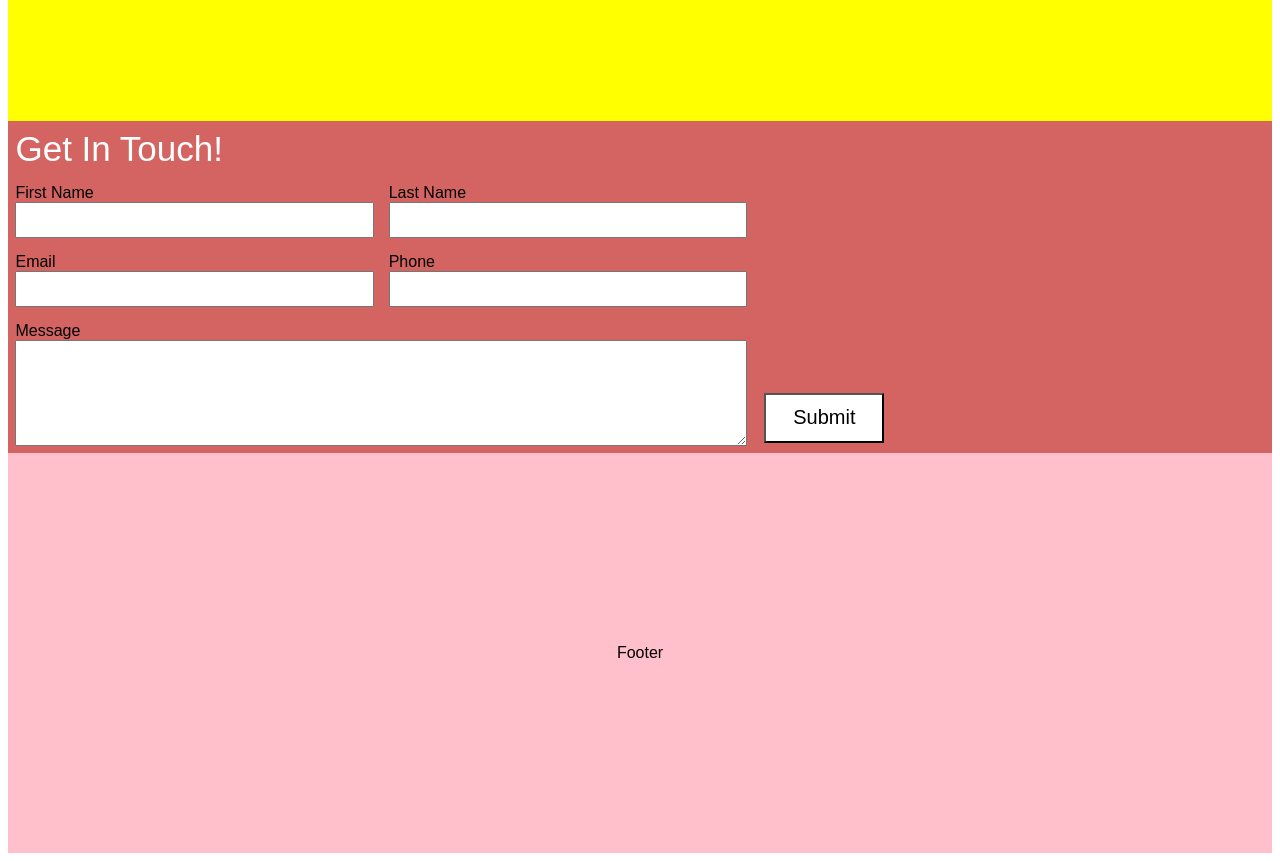
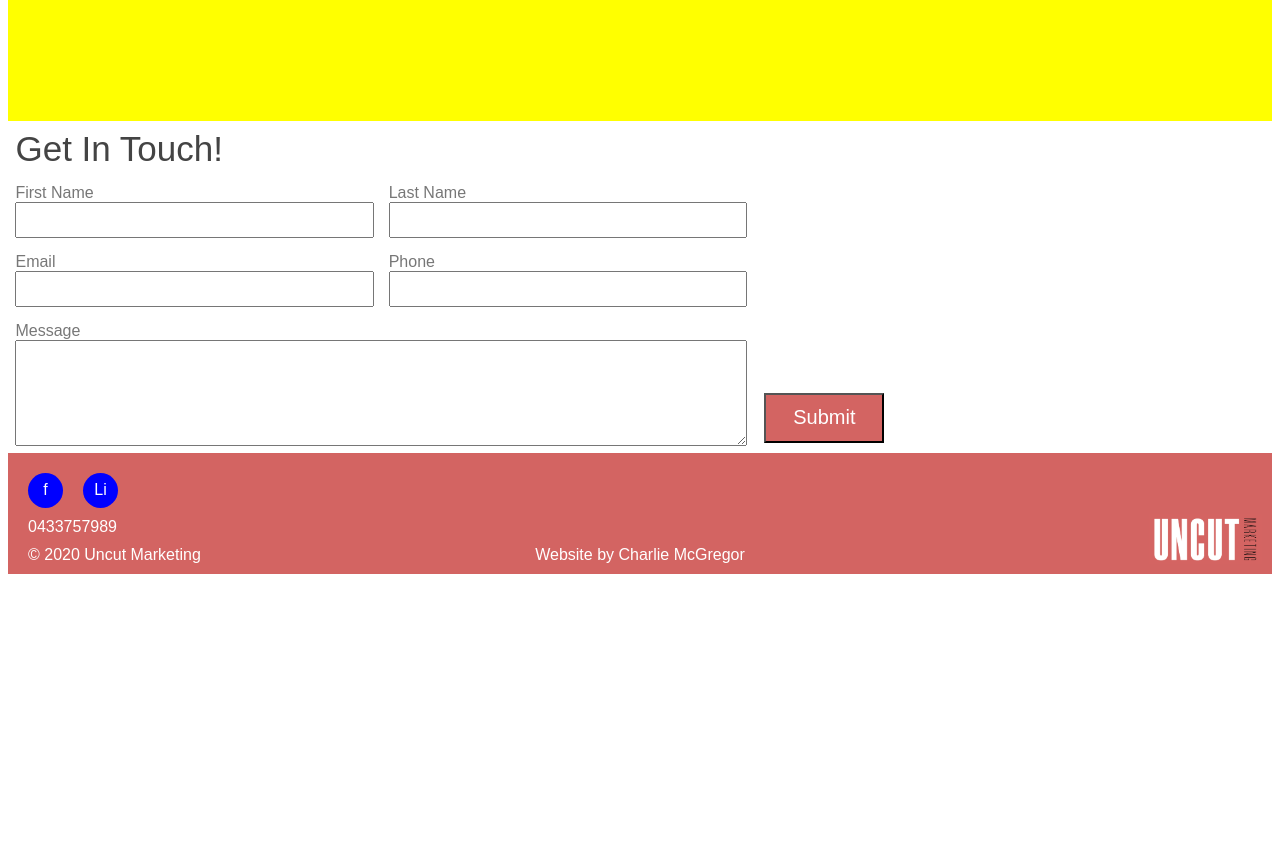
Before and after one commit to charliemcg/DigitalMarketing, a React (Create React App) app: page / in a window 1280 px wide. Shown: the part 2280-3141 px from the top of the page. After the commit the page ends 2862 px from the top, so only its background shows below. Built offline with nearby package versions, Linux system fonts and the light colour scheme.

Commit message:
Added the footer

```diff
--- a/src/App.js
+++ b/src/App.js
@@ -6,7 +6,7 @@ import Services from "./Components/Services/";
 import CaseStudies from "./Components/CaseStudies";
 import Testimonials from "./Components/Testimonials";
 import Contact from "./Components/Contact/";
-import Footer from "./Components/Footer";
+import Footer from "./Components/Footer/";
 
 function App() {
   return (
--- a/src/Components/Contact/styles.css
+++ b/src/Components/Contact/styles.css
@@ -1,5 +1,5 @@
 #contact-wrapper {
-  background-color: #d36462;
+  background: #fff;
   display: -webkit-box;
   display: -ms-flexbox;
   display: flex;
@@ -12,7 +12,7 @@
 }
 
 #contact-title-wrapper {
-  color: #fff;
+  color: #444;
   margin: 1%;
   font-size: 35px;
 }
@@ -29,6 +29,7 @@
       -ms-flex-direction: column;
           flex-direction: column;
   margin: 1%;
+  color: #777;
 }
 
 #contact-input {
@@ -65,6 +66,7 @@
   height: 50px;
   width: 120px;
   font-size: 20px;
-  background: #fff;
+  background: #d36462;
+  color: #fff;
 }
 /*# sourceMappingURL=styles.css.map */
--- a/src/Components/Contact/styles.scss
+++ b/src/Components/Contact/styles.scss
@@ -1,14 +1,15 @@
 @import "../../colors.scss";
 
 #contact-wrapper {
-  background-color: $mainColor;
+  // background-color: $mainColor;
+  background: $white;
   display: flex;
 }
 #contact-form-wrapper {
   flex: 3;
 }
 #contact-title-wrapper {
-  color: $white;
+  color: $fontDarkGrey;
   margin: 1%;
   font-size: 35px;
 }
@@ -17,6 +18,7 @@
   display: flex;
   flex-direction: column;
   margin: 1%;
+  color: $fontLightGrey;
 }
 #contact-input {
   height: 30px;
@@ -40,5 +42,6 @@
   height: 50px;
   width: 120px;
   font-size: 20px;
-  background: $white;
+  background: $mainColor;
+  color: $white;
 }
--- a/src/Components/Footer.js
+++ /dev/null
@@ -1,17 +0,0 @@
-import React from "react";
-
-export default function Footer() {
-  return (
-    <div
-      style={{
-        backgroundColor: "pink",
-        display: "flex",
-        justifyContent: "center",
-        alignItems: "center",
-        height: 400,
-      }}
-    >
-      Footer
-    </div>
-  );
-}
--- /dev/null
+++ b/src/Components/Footer/Footer.js
@@ -0,0 +1,25 @@
+import React from "react";
+import "./styles.css";
+import strings from "./strings";
+import logoImg from "../../Assets/UncutLogo.png";
+
+export default function Footer() {
+  return (
+    <div id="footer-wrapper">
+      <div id="footer-left">
+        <div id="footer-social-wrapper">
+          <div id="footer-facebook">f</div>
+          <div id="footer-linkedin">Li</div>
+        </div>
+        <div id="footer-phone">{strings.phone}</div>
+        <div id="footer-copyright">
+          © {new Date().getFullYear()} {strings.company}
+        </div>
+      </div>
+      <div id="footer-plug">{strings.plug}</div>
+      <div id="footer-right">
+        <img id="footer-logo" src={logoImg} alt={strings.logoAlt} />
+      </div>
+    </div>
+  );
+}
--- /dev/null
+++ b/src/Components/Footer/index.js
@@ -0,0 +1,2 @@
+import Footer from "./Footer";
+export default Footer;
--- /dev/null
+++ b/src/Components/Footer/strings.js
@@ -0,0 +1,7 @@
+export default {
+  phone: "0433757989",
+  email: "info@uncutmarketing.com.au",
+  logoAlt: "Company logo",
+  company: "Uncut Marketing",
+  plug: "Website by Charlie McGregor",
+};
--- /dev/null
+++ b/src/Components/Footer/styles.css
@@ -0,0 +1,88 @@
+#footer-wrapper {
+  background: #d36462;
+  display: -webkit-box;
+  display: -ms-flexbox;
+  display: flex;
+  color: #fff;
+}
+
+#footer-left {
+  -webkit-box-flex: 1;
+      -ms-flex: 1;
+          flex: 1;
+  margin: 10px;
+}
+
+#footer-social-wrapper {
+  display: -webkit-box;
+  display: -ms-flexbox;
+  display: flex;
+  -webkit-box-orient: horizontal;
+  -webkit-box-direction: normal;
+      -ms-flex-direction: row;
+          flex-direction: row;
+}
+
+#footer-facebook,
+#footer-linkedin {
+  color: #fff;
+  background: blue;
+  width: 35px;
+  height: 35px;
+  display: -webkit-box;
+  display: -ms-flexbox;
+  display: flex;
+  -webkit-box-pack: center;
+      -ms-flex-pack: center;
+          justify-content: center;
+  -webkit-box-align: center;
+      -ms-flex-align: center;
+          align-items: center;
+  border-radius: 50%;
+  margin: 10px;
+}
+
+#footer-phone {
+  margin: 0px 10px 0px 10px;
+}
+
+#footer-copyright {
+  margin: 10px 10px 0px 10px;
+}
+
+#footer-plug {
+  -webkit-box-flex: 1;
+      -ms-flex: 1;
+          flex: 1;
+  display: -webkit-box;
+  display: -ms-flexbox;
+  display: flex;
+  -webkit-box-pack: center;
+      -ms-flex-pack: center;
+          justify-content: center;
+  -webkit-box-align: end;
+      -ms-flex-align: end;
+          align-items: flex-end;
+  margin: 10px;
+}
+
+#footer-right {
+  -webkit-box-flex: 1;
+      -ms-flex: 1;
+          flex: 1;
+  display: -webkit-box;
+  display: -ms-flexbox;
+  display: flex;
+  -webkit-box-pack: end;
+      -ms-flex-pack: end;
+          justify-content: flex-end;
+  -webkit-box-align: end;
+      -ms-flex-align: end;
+          align-items: flex-end;
+  margin: 10px;
+}
+
+#footer-logo {
+  height: 50px;
+}
+/*# sourceMappingURL=styles.css.map */
--- /dev/null
+++ b/src/Components/Footer/styles.scss
@@ -0,0 +1,50 @@
+@import "../../colors.scss";
+
+#footer-wrapper {
+  background: $mainColor;
+  display: flex;
+  color: $white;
+}
+#footer-left {
+  flex: 1;
+  margin: 10px;
+}
+#footer-social-wrapper {
+  display: flex;
+  flex-direction: row;
+}
+#footer-facebook,
+#footer-linkedin {
+  color: $white;
+  background: blue;
+  width: 35px;
+  height: 35px;
+  display: flex;
+  justify-content: center;
+  align-items: center;
+  border-radius: 50%;
+  margin: 10px;
+}
+#footer-phone {
+  margin: 0px 10px 0px 10px;
+}
+#footer-copyright {
+  margin: 10px 10px 0px 10px;
+}
+#footer-plug {
+  flex: 1;
+  display: flex;
+  justify-content: center;
+  align-items: flex-end;
+  margin: 10px;
+}
+#footer-right {
+  flex: 1;
+  display: flex;
+  justify-content: flex-end;
+  align-items: flex-end;
+  margin: 10px;
+}
+#footer-logo {
+  height: 50px;
+}
```
Also changed, not shown: 2 other files (tests, documents, lock files or other folders).
